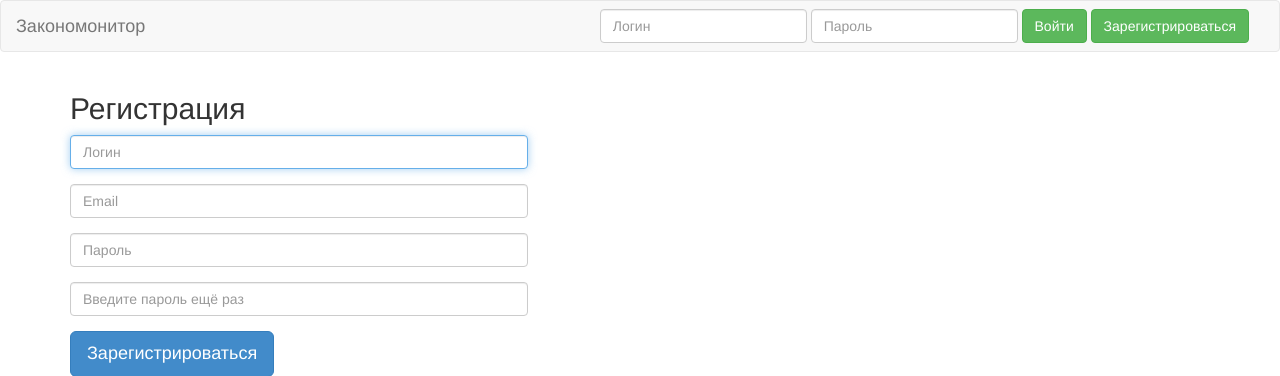
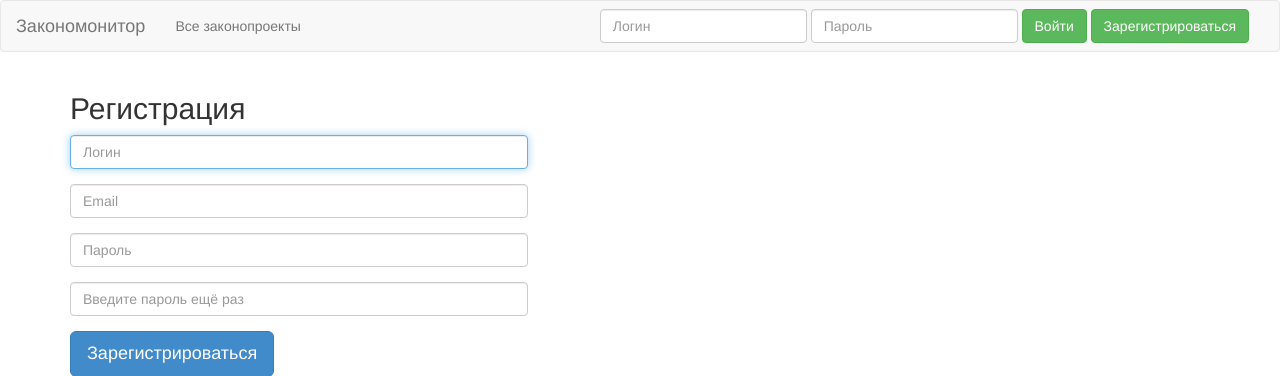
Before and after one commit to redlolgeerf/draftwatcher, a Django app: page /register/ in a window 1280 px wide. Shown: the top 376 px of the page. Run offline with Django 3.2, Linux system fonts and the light colour scheme; parts of the project's set-up code (start-up, migrations or seed data) failed here and were passed over; some libraries are stand-ins or nearby versions.

Commit message:
little ui improvements

```diff
--- a/templates/watcher/base.html
+++ b/templates/watcher/base.html
@@ -53,6 +53,9 @@
         </div><!--/.nav-collapse -->
         {% else %}
         <div class="collapse navbar-collapse">
+          <ul class="nav navbar-nav">
+            <li><a href="/all_drafts/">Все законопроекты</a></li>
+          </ul>
           <form class="navbar-form navbar-right" role="form" id="login_form" method="post" action="/login/">
             {% csrf_token %}
             <div class="form-group">
--- a/templates/watcher/index.html
+++ b/templates/watcher/index.html
@@ -42,7 +42,7 @@
         {% if user.is_authenticated %}
             <p>Чтобы начать, пожалуйста, <a href="/add_draft/">добавьте</a> или <a href="/all_drafts/">выберите</a> из уже добавленных пользователями.</p>
             {% else %}
-            <p>Чтобы начать, пожалуйста, <a href="/register/">зарегистрируйтесь</a>.</p>
+            <p>Чтобы начать, пожалуйста, <a href="/login/">войдите</a> или <a href="/register/">зарегистрируйтесь</a>.</p>
         {% endif %}
     {% endif %}
 {% endblock %}
```
